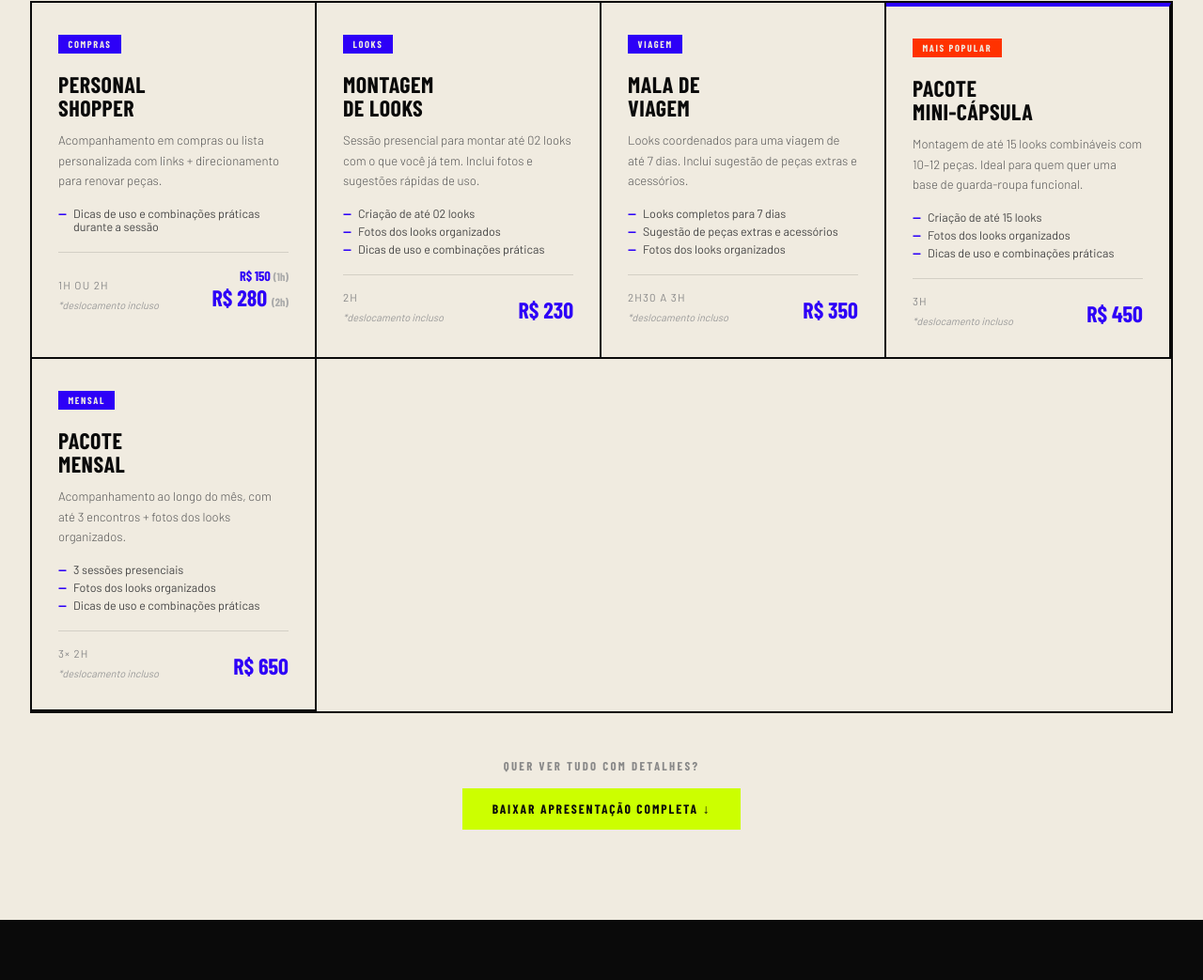
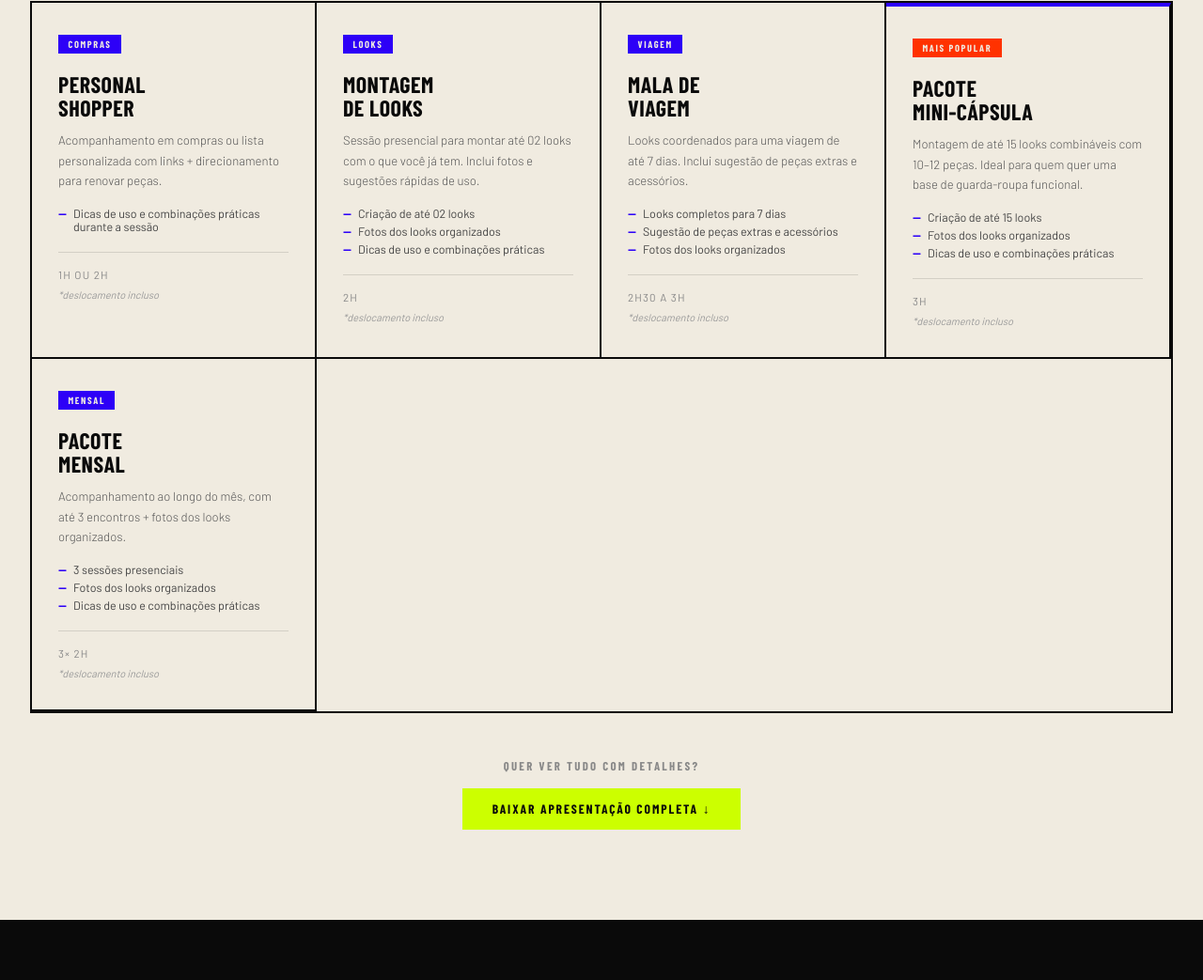
Before and after one commit to Yaballin/co, a plain HTML site: page index.html in a window 1280 px wide. Shown: the part 2624-3667 px from the top of the page at 94% size. Drawn offline with nearby package versions, Linux system fonts and the light colour scheme; a script that the page names is missing; a web font is replaced by a local one.

Commit message:
Update index.html

```diff
--- a/index.html
+++ b/index.html
@@ -991,8 +991,6 @@ footer {
           <p class="service-note">*deslocamento incluso</p>
         </div>
         <div style="text-align:right">
-          <p class="service-price-alt">R$ 150 <span style="color:#aaa;font-size:0.75rem">(1h)</span></p>
-          <p class="service-price">R$ 280 <span style="color:#aaa;font-size:0.75rem">(2h)</span></p>
         </div>
       </div>
     </div>
@@ -1011,7 +1009,6 @@ footer {
           <p class="service-duration">2h</p>
           <p class="service-note">*deslocamento incluso</p>
         </div>
-        <p class="service-price">R$ 230</p>
       </div>
     </div>
 
@@ -1029,7 +1026,6 @@ footer {
           <p class="service-duration">2h30 a 3h</p>
           <p class="service-note">*deslocamento incluso</p>
         </div>
-        <p class="service-price">R$ 350</p>
       </div>
     </div>
 
@@ -1047,7 +1043,6 @@ footer {
           <p class="service-duration">3h</p>
           <p class="service-note">*deslocamento incluso</p>
         </div>
-        <p class="service-price">R$ 450</p>
       </div>
     </div>
 
@@ -1065,7 +1060,6 @@ footer {
           <p class="service-duration">3× 2h</p>
           <p class="service-note">*deslocamento incluso</p>
         </div>
-        <p class="service-price">R$ 650</p>
       </div>
     </div>
 
```
